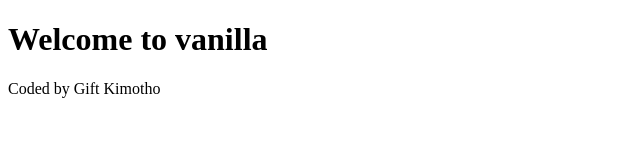
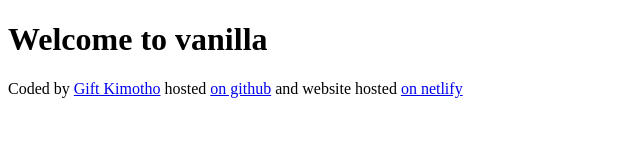
Before and after one commit to GiftKM/Vanilla-weather, a plain HTML site: page index.html in a window 1280 px wide. Shown: the whole page, without its empty margins (0-640 px from the left). Drawn offline with Linux system fonts and the light colour scheme.

Commit message:
added links to the footer

```diff
--- a/index.html
+++ b/index.html
@@ -7,6 +7,6 @@
 </head>
 <body>
     <h1>Welcome to vanilla</h1>
-    <footer>Coded by Gift Kimotho</footer>
+    <footer>Coded by <a href="https://github.com/"> Gift Kimotho</a> hosted <a href="https://github.com/GiftKM/Vanilla-weather"> on github</a> and website hosted <a href="https://app.netlify.com/sites/giftko/configuration/general"> on netlify</a></footer>
 </body>
 </html>
```
